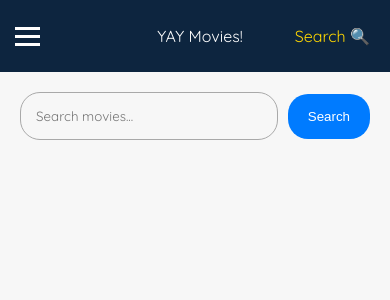
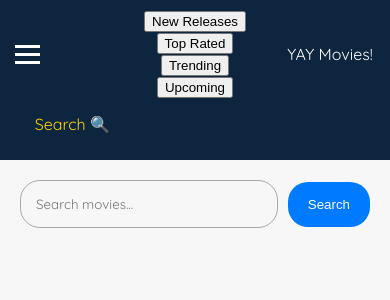
Before and after one commit to joseph-johnson27001/movie_database, a Vue app: page / in a window 390 px wide. Both pictures are taken after a click on the button 65 px from the left and 36 px from the top of the page. Shown: the top 300 px of the page. Built offline with nearby package versions, Linux system fonts and the light colour scheme.

Commit message:
Hamburger btn on click

```diff
--- a/src/components/NavBar.vue
+++ b/src/components/NavBar.vue
@@ -7,6 +7,13 @@
           <span></span>
           <span></span>
         </button>
+        <div class="additional-btn-container" v-if="this.isMenuOpen">
+          <button @click="navigateTo('new-releases')">New Releases</button>
+          <button @click="navigateTo('top-rated')">Top Rated</button>
+          <button @click="navigateTo('trending')">Trending</button>
+          <button @click="navigateTo('upcoming')">Upcoming</button>
+        </div>
+
         <ul class="nav-btn-container main-btn-container">
           <li>
             <router-link
@@ -63,6 +70,11 @@
 export default {
   name: "NavBar",
   inject: ["state"],
+  data() {
+    return {
+      isMenuOpen: false,
+    };
+  },
   methods: {
     isActive(item) {
       return this.$route.name === item;
@@ -89,6 +101,9 @@ nav {
   margin: auto;
 }
 
+.additional-btn-container {
+  display: none;
+}
 .main-container {
   display: grid;
   grid-template-columns: 1fr 1fr 1fr;
@@ -137,6 +152,10 @@ a {
     display: none;
   }
 
+  .additional-btn-container {
+    display: block;
+  }
+
   .hamburger-btn {
     display: block;
     background-color: transparent;
```
